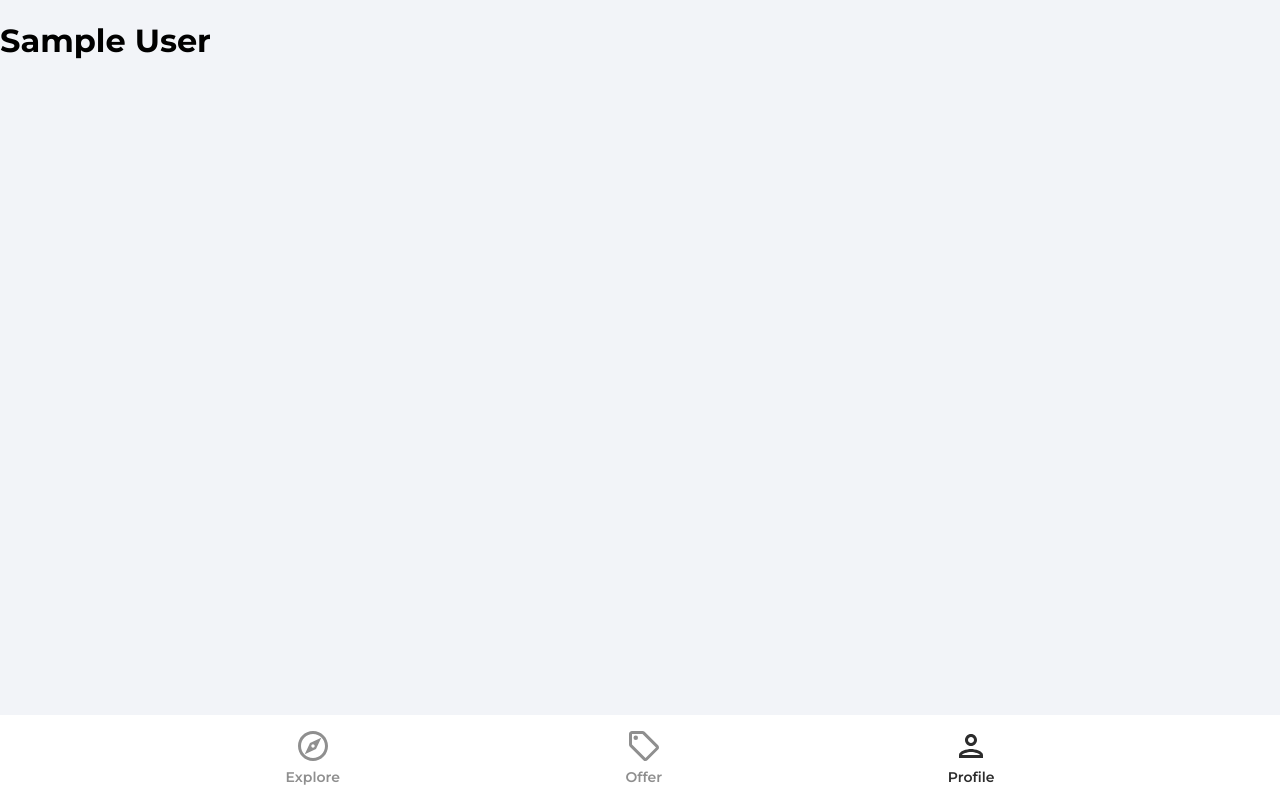
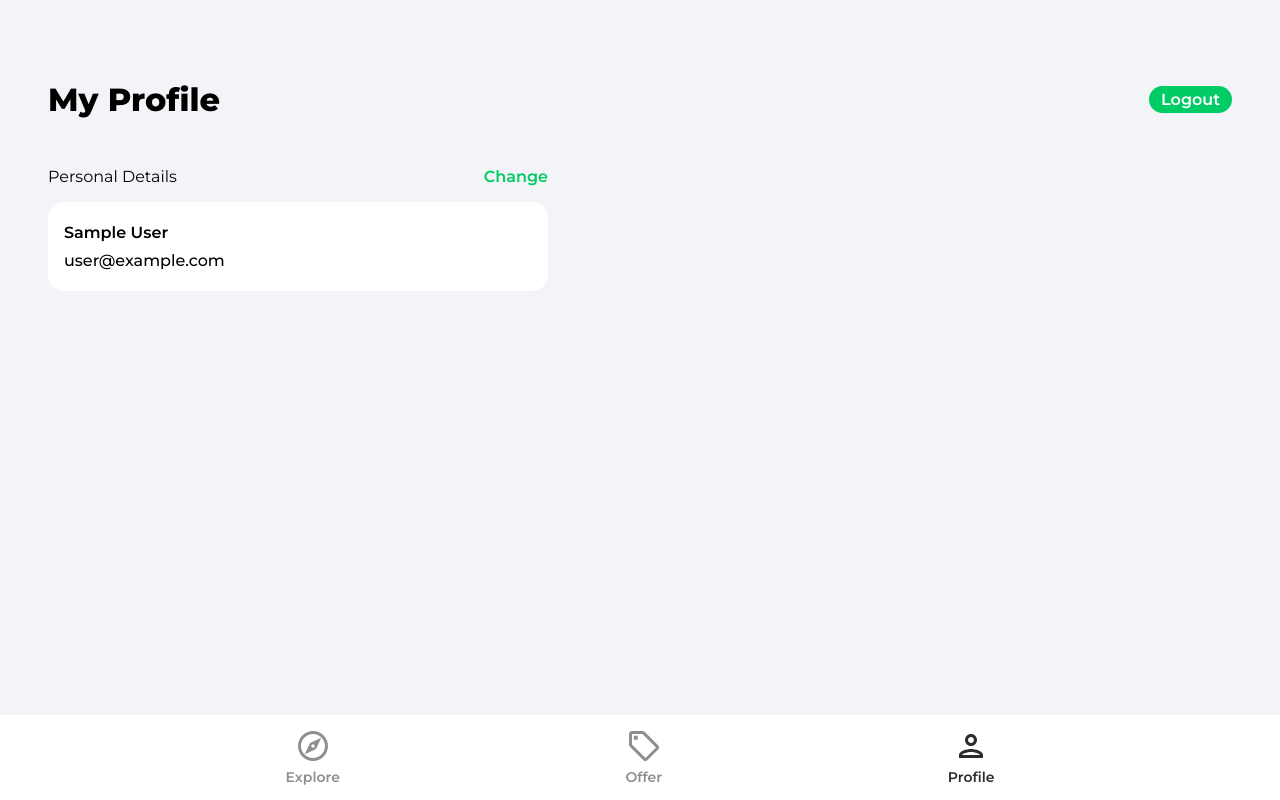
Before and after one commit to hi-huytran/house-marketplace, a React (Create React App) app: page /profile in a window 1280 px wide. Built offline with nearby package versions, Linux system fonts and the light colour scheme; no server answers; sample sign-in values are in the browser's storage.

Commit message:
PrivateRoute Component & useAuthStatus hook

```diff
--- a/package.json
+++ b/package.json
@@ -11,6 +11,7 @@
     "react-dom": "^18.2.0",
     "react-router-dom": "^6.21.1",
     "react-scripts": "5.0.1",
+    "react-toastify": "^9.1.3",
     "web-vitals": "^2.1.4"
   },
   "scripts": {
--- a/src/App.js
+++ b/src/App.js
@@ -6,6 +6,9 @@
 import SignUp from './pages/SignUp'
 import ForgotPassword from './pages/ForgotPassword'
 import Navbar from './components/Navbar'
+import { ToastContainer } from 'react-toastify'
+import 'react-toastify/dist/ReactToastify.css'
+import PrivateRoute from './components/PrivateRoute'
 
 function App() {
   return (
@@ -14,13 +17,17 @@
         <Routes>
           <Route path='/' element={<Explore />} />
           <Route path='/offers' element={<Offers />} />
-          <Route path='/profile' element={<Profile />} />
+          <Route path='/profile' element={<PrivateRoute />}>
+            <Route path='/profile' element={<Profile />} />
+          </Route>
           <Route path='/sign-in' element={<SignIn />} />
           <Route path='/sign-up' element={<SignUp />} />
           <Route path='/forgot-password' element={<ForgotPassword />} />
         </Routes>
         <Navbar />
       </Router>
+
+      <ToastContainer />
     </>
   )
 }
--- /dev/null
+++ b/src/components/PrivateRoute.jsx
@@ -0,0 +1,15 @@
+import { Navigate, Outlet } from 'react-router-dom'
+import { useAuthStatus } from '../hooks/useAuthStatus'
+import Spinner from './Spinner'
+
+const PrivateRoute = () => {
+  const { loggedIn, checkingStatus } = useAuthStatus()
+
+  if (checkingStatus) {
+    return <Spinner />
+  }
+
+  return loggedIn ? <Outlet></Outlet> : <Navigate to='/sign-in' />
+}
+
+export default PrivateRoute
--- /dev/null
+++ b/src/components/Spinner.jsx
@@ -0,0 +1,9 @@
+function Spinner() {
+  return (
+    <div className='loadingSpinnerContainer'>
+      <div className='loadingSpinner'></div>
+    </div>
+  )
+}
+
+export default Spinner
--- /dev/null
+++ b/src/hooks/useAuthStatus.js
@@ -0,0 +1,26 @@
+import { useEffect, useState, useRef } from 'react'
+import { getAuth, onAuthStateChanged } from 'firebase/auth'
+
+export const useAuthStatus = () => {
+  const [loggedIn, setLoggedIn] = useState(false)
+  const [checkingStatus, setCheckingStatus] = useState(true)
+  const isMounted = useRef(true)
+
+  useEffect(() => {
+    if (isMounted) {
+      const auth = getAuth()
+      onAuthStateChanged(auth, (user) => {
+        if (user) {
+          setLoggedIn(true)
+        }
+        setCheckingStatus(false)
+      })
+    }
+
+    return () => {
+      isMounted.current = false
+    }
+  }, [isMounted])
+
+  return { loggedIn, checkingStatus }
+}
--- a/src/pages/Profile.jsx
+++ b/src/pages/Profile.jsx
@@ -1,15 +1,99 @@
-import { getAuth } from 'firebase/auth'
-import { useEffect, useState } from 'react'
+import { getAuth, updateProfile } from 'firebase/auth'
+import { useRef, useState } from 'react'
+import { useNavigate, Link } from 'react-router-dom'
+import { updateDoc, doc } from 'firebase/firestore'
+import { db } from '../firebase.config'
+import { toast } from 'react-toastify'
 
 function Profile() {
-  const [user, setUser] = useState(null)
+  const auth = getAuth()
+  const [changeDetails, setChangeDetails] = useState(false)
+  const [formData, setFormData] = useState({
+    name: auth.currentUser.displayName,
+    email: auth.currentUser.email,
+  })
 
-  const auth = getAuth()
-  useEffect(() => {
-    setUser(auth.currentUser)
-  }, [])
+  const { name, email } = formData
 
-  return user ? <h1>{user.displayName}</h1> : 'Not Logged In'
+  const navigate = useNavigate()
+
+  const onLogout = () => {
+    auth.signOut()
+    navigate('/sign-in')
+  }
+
+  const onSubmit = async () => {
+    try {
+      if (auth.currentUser.displayName !== name) {
+        // update disiplay name in firebase
+        await updateProfile(auth.currentUser, {
+          displayName: name,
+        })
+
+        //update in firestore
+        const userRef = doc(db, 'users', auth.currentUser.uid)
+        await updateDoc(userRef, {
+          name,
+        })
+      }
+    } catch (error) {
+      toast.error('Could not update profile details')
+    }
+  }
+
+  const onChange = (e) => {
+    setFormData((prevState) => ({
+      ...prevState,
+      [e.target.id]: e.target.value,
+    }))
+  }
+
+  return (
+    <div className='profile'>
+      <header className='profileHeader'>
+        <p className='pageHeader'>My Profile</p>
+        <button type='button' className='logOut' onClick={onLogout}>
+          Logout
+        </button>
+      </header>
+
+      <main>
+        <div className='profileDetailsHeader'>
+          <p className='profileDetailsText'>Personal Details</p>
+          <p
+            className='changePersonalDetails'
+            onClick={() => {
+              changeDetails && onSubmit()
+              setChangeDetails((prevState) => !prevState)
+            }}
+          >
+            {changeDetails ? 'Done' : 'Change'}
+          </p>
+        </div>
+
+        <div className='profileCard'>
+          <form>
+            <input
+              type='text'
+              id='name'
+              className={!changeDetails ? 'profileName' : 'profileNameActive'}
+              disabled={!changeDetails}
+              value={name}
+              onChange={onChange}
+            />
+            <input
+              type='text'
+              id='email'
+              className={!changeDetails ? 'profileEmail' : 'profileEmailActive'}
+              disabled={!changeDetails}
+              value={email}
+              onChange={onChange}
+            />
+          </form>
+        </div>
+      </main>
+    </div>
+  )
 }
 
 export default Profile
--- a/src/pages/SignIn.jsx
+++ b/src/pages/SignIn.jsx
@@ -3,6 +3,7 @@
 import { ReactComponent as ArrowRightIcon } from '../assets/svg/keyboardArrowRightIcon.svg'
 import visibilityIcon from '../assets/svg/visibilityIcon.svg'
 import { getAuth, signInWithEmailAndPassword } from 'firebase/auth'
+import { toast } from 'react-toastify'
 
 function SignIn() {
   const [showPassword, setShowPassword] = useState(false)
@@ -36,7 +37,7 @@
         navigate('/')
       }
     } catch (error) {
-      console.log(error)
+      toast.error('Bad User Credentials')
     }
   }
 
--- a/src/pages/SignUp.jsx
+++ b/src/pages/SignUp.jsx
@@ -9,6 +9,7 @@
 } from 'firebase/auth'
 import { db } from '../firebase.config'
 import { setDoc, doc, serverTimestamp } from 'firebase/firestore'
+import { toast } from 'react-toastify'
 
 function SignUp() {
   const [showPassword, setShowPassword] = useState(false)
@@ -53,7 +54,7 @@
 
       navigate('/')
     } catch (error) {
-      console.log(error)
+      toast.error('Something went wrong with registration')
     }
   }
 
```
Also changed, not shown: 1 other file (tests, documents, lock files or other folders).
